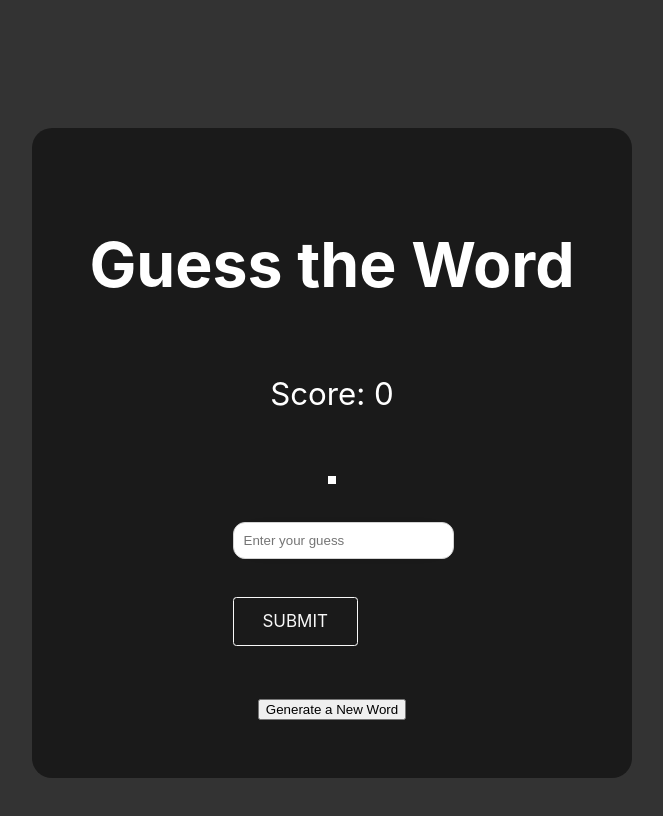
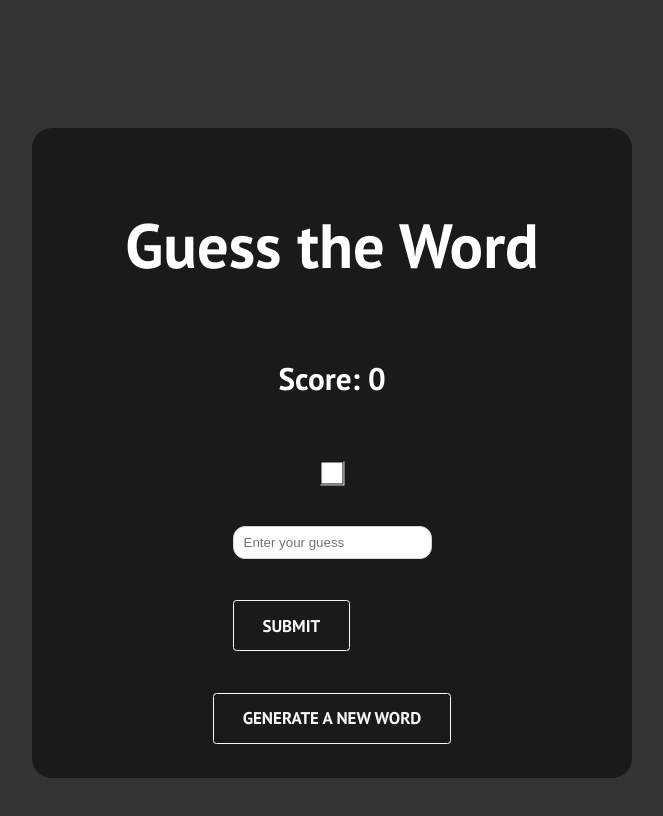
Before and after one commit to Abdinajib-idle/LetterLingo, a React (Create React App) app: page / in a window 1280 px wide. Shown: the top 816 px of the page, without its empty margins (308-971 px from the left). Built offline with nearby package versions, Linux system fonts and the light colour scheme.

Commit message:
updated styles

```diff
--- a/src/App.js
+++ b/src/App.js
@@ -15,6 +15,9 @@ function App() {
 
   // State to store the score
   const [score, setScore] = useState(0);
+
+  //store the hidden word in for hinting
+  // let hintword;
 
   // Function to generate a random word
   const generateWord = () => {
@@ -50,7 +53,8 @@ function App() {
       setScore(score + 1);
       generateWord();
     } else {
-      message.error("Sorry, incorrect guess");
+      message.error(`Sorry, incorrect guess. The correct word was "${word}"`);
+      generateWord();
     }
     setGuess("");
   };
@@ -81,7 +85,7 @@ function App() {
       </form>
       <br />
       <div>
-        <button onClick={generateWord}>Generate a New Word</button>
+        <button className="button" onClick={generateWord}>Generate a New Word</button>
       </div>
       </div>
     </div>
--- a/src/index.css
+++ b/src/index.css
@@ -1,10 +1,12 @@
+@import url('https://fonts.googleapis.com/css2?family=PT+Sans:wght@700&display=swap');
 body {
   margin: 0;
-  font-family: -apple-system, BlinkMacSystemFont, 'Segoe UI', 'Roboto', 'Oxygen',
+  /* font-family: -apple-system, BlinkMacSystemFont, 'Segoe UI', 'Roboto', 'Oxygen',
     'Ubuntu', 'Cantarell', 'Fira Sans', 'Droid Sans', 'Helvetica Neue',
     sans-serif;
   -webkit-font-smoothing: antialiased;
-  -moz-osx-font-smoothing: grayscale;
+  -moz-osx-font-smoothing: grayscale; */
+  font-family: 'PT Sans', sans-serif;
   background: #333;
 }
 
@@ -45,8 +47,9 @@ code {
 }
 .pulsate {
   background-color: #fff;
+  border: 1.5px solid rgb(16, 15, 15);
   color:black;
-  padding: 4px;
+  padding: 10px;
   animation: pulse 1s infinite;
 }
 
@@ -62,9 +65,9 @@ code {
   }
 }
 .input {
-  width: 100%;
+  width: fit-content;
   max-width: 320px;
-  height: 15px;
+  height: 11px;
   padding: 10px;
   border-radius: 12px;
   border: 1.5px solid lightgrey;
```
